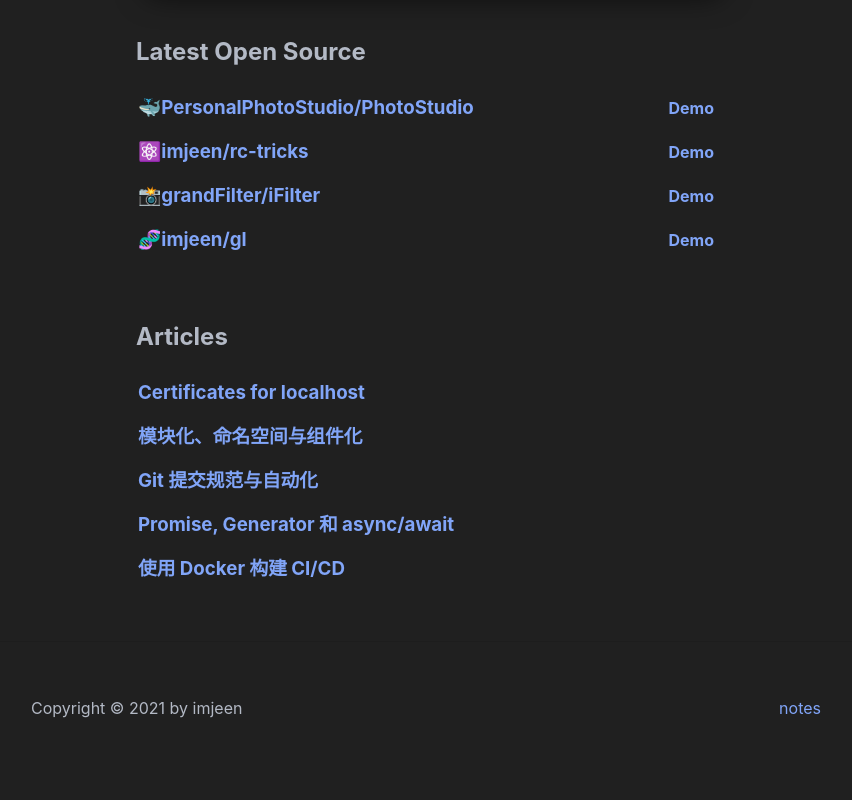
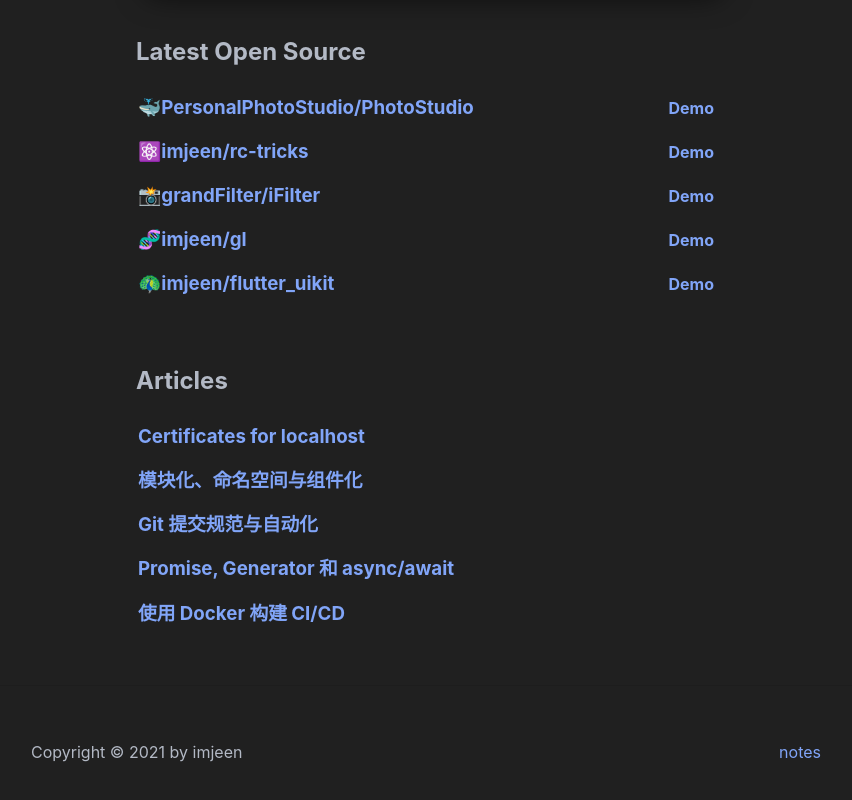
Before and after one commit to imjeen/imjeen.github.io, a React (Create React App) app: page / in a window 1280 px wide. Shown: the part 674-1474 px from the top of the page, without its empty margins (214-1066 px from the left). Before the commit the page ends 1448 px from the top, so only its background shows below. Built offline with nearby package versions, Linux system fonts and the light colour scheme.

Commit message:
:construction_worker: add the github actions

```diff
--- a/src/containers/Home/index.tsx
+++ b/src/containers/Home/index.tsx
@@ -27,6 +27,12 @@ const LISTS = [
     title: "imjeen/gl",
     repo: "https://github.com/imjeen/gl",
     demo: "https://imjeen.github.io/gl/",
+  },
+  {
+    emoji: "🦚",
+    title: "imjeen/flutter_uikit",
+    repo: "https://github.com/imjeen/flutter_uikit",
+    demo: "https://imjeen.github.io/flutter_uikit/",
   },
 ];
 
```
